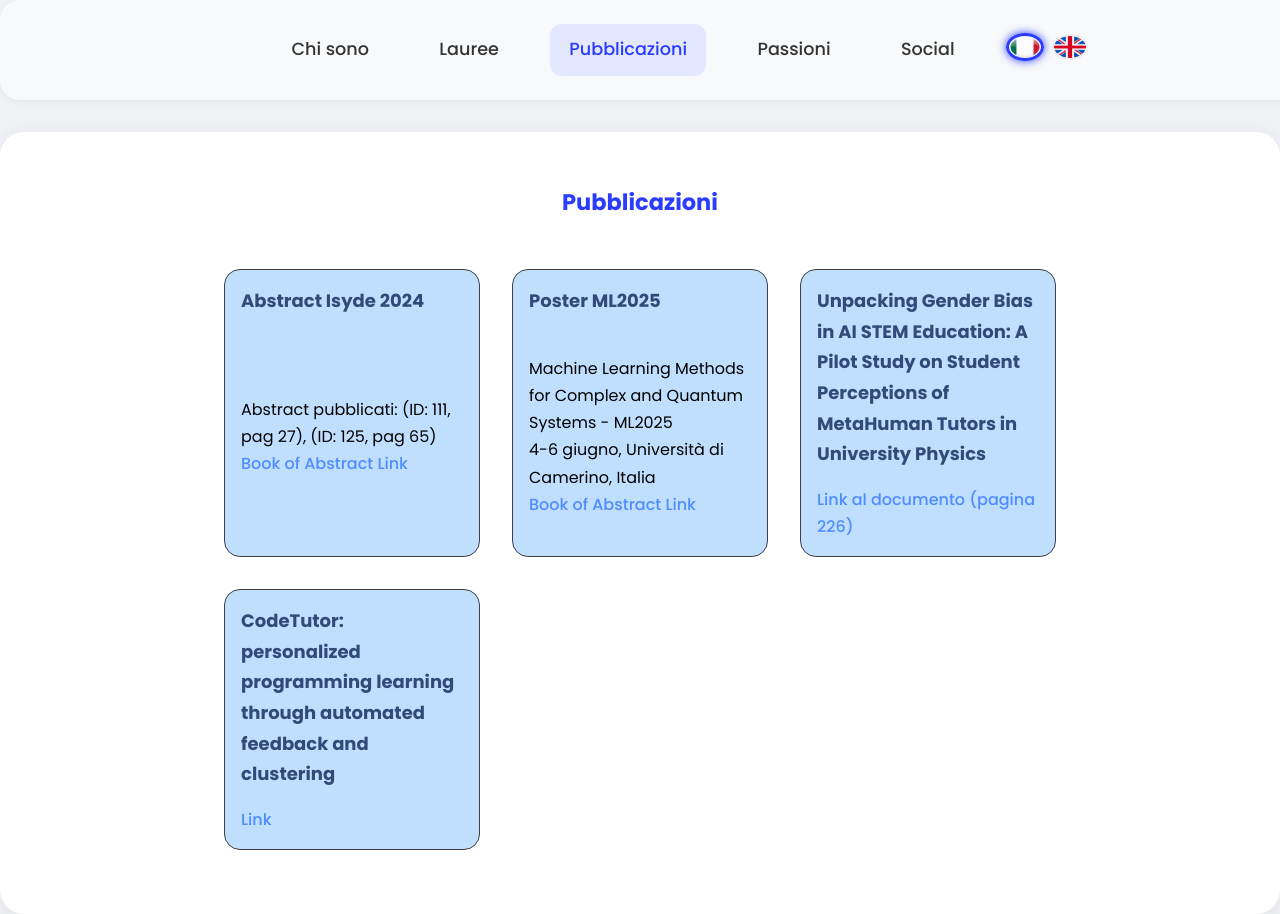
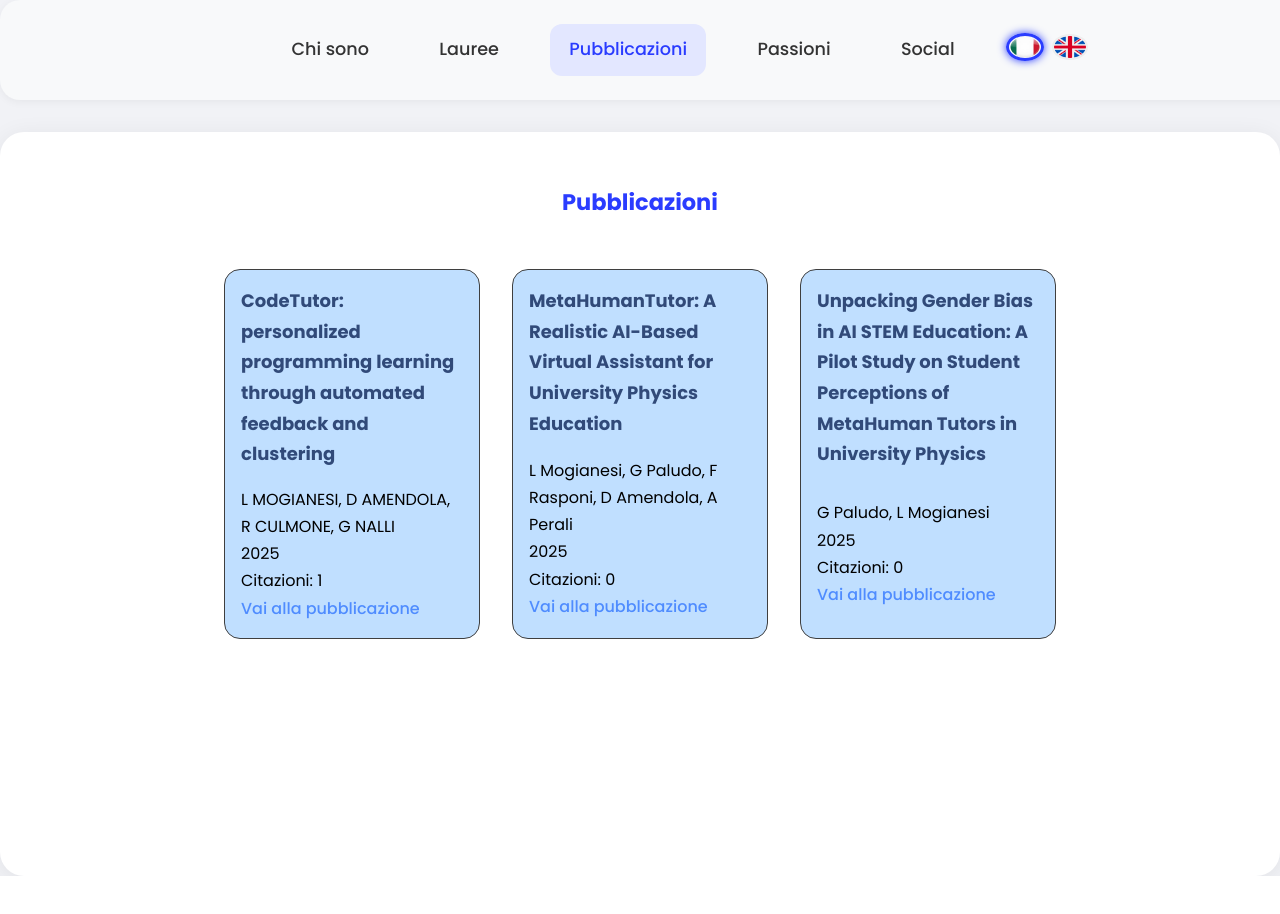
Before and after one commit to MetalGandix/mypersonalpageleomogia, a React (Vite) app: page /pubblicazioni in a window 1280 px wide. After the commit the page ends 876 px from the top, so only its background shows below. Built offline with nearby package versions, Linux system fonts and the light colour scheme.

Commit message:
Updated pubblications

```diff
--- /dev/null
+++ b/public/publications.json
@@ -0,0 +1,23 @@
+[
+  {
+    "title": "CodeTutor: personalized programming learning through automated feedback and clustering",
+    "authors": "L MOGIANESI, D AMENDOLA, R CULMONE, G NALLI",
+    "year": "2025",
+    "citations": 1,
+    "link": "https://scholar.google.com/citations?view_op=view_citation&hl=it&user=lzU_hFYAAAAJ&pagesize=100&citation_for_view=lzU_hFYAAAAJ:u5HHmVD_uO8C"
+  },
+  {
+    "title": "MetaHumanTutor: A Realistic AI-Based Virtual Assistant for University Physics Education",
+    "authors": "L Mogianesi, G Paludo, F Rasponi, D Amendola, A Perali",
+    "year": "2025",
+    "citations": null,
+    "link": "https://scholar.google.com/citations?view_op=view_citation&hl=it&user=lzU_hFYAAAAJ&pagesize=100&citation_for_view=lzU_hFYAAAAJ:d1gkVwhDpl0C"
+  },
+  {
+    "title": "Unpacking Gender Bias in AI STEM Education: A Pilot Study on Student Perceptions of MetaHuman Tutors in University Physics",
+    "authors": "G Paludo, L Mogianesi",
+    "year": "2025",
+    "citations": null,
+    "link": "https://scholar.google.com/citations?view_op=view_citation&hl=it&user=lzU_hFYAAAAJ&pagesize=100&citation_for_view=lzU_hFYAAAAJ:u-x6o8ySG0sC"
+  }
+]
--- a/src/components/Pubblicazioni.jsx
+++ b/src/components/Pubblicazioni.jsx
@@ -1,76 +1,65 @@
-import React from 'react';
+import React, { useEffect, useState } from "react";
 
 export default function Pubblicazioni({ lang }) {
-  const pubs = lang === 'it'
-    ? [
-        {
-          title: 'Abstract Isyde 2024',
-          content: <>
-            Abstract pubblicati: (ID: 111, pag 27), (ID: 125, pag 65)<br />
-            <a href="https://www.isyde.org/wp-content/uploads/2024/07/Book_OF_Abstracts_Isyde_2024.pdf" target="_blank" rel="noopener noreferrer" style={{color:'#4f8cff', fontWeight:'500'}}>Book of Abstract Link</a>
-          </>
-        },
-        {
-          title: 'Poster ML2025',
-          content: <>
-            Machine Learning Methods for Complex and Quantum Systems - ML2025<br />
-            4-6 giugno, Università di Camerino, Italia<br />
-            <a href="https://files.spazioweb.it/ca/e2/cae2d341-22f1-4545-8c56-74fe28e72bad.pdf" target="_blank" rel="noopener noreferrer" style={{color:'#4f8cff', fontWeight:'500'}}>Book of Abstract Link</a>
-          </>
-        },
-        {
-          title: 'Unpacking Gender Bias in AI STEM Education: A Pilot Study on Student Perceptions of MetaHuman Tutors in University Physics',
-          content: <>
-            <a href="https://www.iris.unina.it/retrieve/dff31a2a-c587-4330-b1ff-6d67d676bbc2/BOA_HELMETO_2025_con_ISBN_compressed.pdf#page=226" target="_blank" rel="noopener noreferrer" style={{color:'#4f8cff', fontWeight:'500'}}>Link al documento (pagina 226)</a>
-          </>
-        },
-        {
-          title: 'CodeTutor: personalized programming learning through automated feedback and clustering',
-          content: <>
-            <a href="https://www.researchgate.net/publication/396855126_CodeTutor_personalized_programming_learning_through_automated_feedback_and_clustering" target="_blank" rel="noopener noreferrer" style={{color:'#4f8cff', fontWeight:'500'}}>Link</a>
-          </>
-        }
-      ]
-    : [
-        {
-          title: 'Abstract Isyde 2024',
-          content: <>
-            Abstract published: (ID: 111, p. 27), (ID: 125, p. 65)<br />
-            <a href="https://www.isyde.org/wp-content/uploads/2024/07/Book_OF_Abstracts_Isyde_2024.pdf" target="_blank" rel="noopener noreferrer" style={{color:'#4f8cff', fontWeight:'500'}}>Book of Abstract Link</a>
-          </>
-        },
-        {
-          title: 'Poster ML2025',
-          content: <>
-            Machine Learning Methods for Complex and Quantum Systems - ML2025<br />
-            June 4-6, University of Camerino, Italy<br />
-            <a href="https://files.spazioweb.it/ca/e2/cae2d341-22f1-4545-8c56-74fe28e72bad.pdf" target="_blank" rel="noopener noreferrer" style={{color:'#4f8cff', fontWeight:'500'}}>Book of Abstract Link</a>
-          </>
-        },
-        {
-          title: 'Unpacking Gender Bias in AI STEM Education: A Pilot Study on Student Perceptions of MetaHuman Tutors in University Physics',
-          content: <>
-            <a href="https://www.iris.unina.it/retrieve/dff31a2a-c587-4330-b1ff-6d67d676bbc2/BOA_HELMETO_2025_con_ISBN_compressed.pdf#page=226" target="_blank" rel="noopener noreferrer" style={{color:'#4f8cff', fontWeight:'500'}}>Link to document (page 226)</a>
-          </>
-        },
-        {
-          title: 'CodeTutor: personalized programming learning through automated feedback and clustering',
-          content: <>
-            <a href="https://www.researchgate.net/publication/396855126_CodeTutor_personalized_programming_learning_through_automated_feedback_and_clustering" target="_blank" rel="noopener noreferrer" style={{color:'#4f8cff', fontWeight:'500'}}>Link</a>
-          </>
-        }
-      ];
+  const [publications, setPublications] = useState([]);
+  const [loading, setLoading] = useState(true);
+
+  useEffect(() => {
+    fetch("/publications.json")
+      .then((res) => res.json())
+      .then((data) => {
+        setPublications(data);
+        setLoading(false);
+      })
+      .catch((err) => {
+        console.error("Errore caricamento pubblicazioni:", err);
+        setLoading(false);
+      });
+  }, []);
+
   return (
     <>
-      <h2 style={{textAlign:'center'}}>{lang === 'it' ? 'Pubblicazioni' : 'Publications'}</h2>
+      <h2 style={{ textAlign: "center" }}>
+        {lang === "it" ? "Pubblicazioni" : "Publications"}
+      </h2>
+
+      {loading ? (
+        <p style={{ textAlign: "center" }}>
+          {lang === "it" ? "Caricamento..." : "Loading..."}
+        </p>
+      ) : (
         <div className="card-container">
-        {pubs.map((pub, idx) => (
+          {publications.map((pub, idx) => (
             <div className="card" key={idx}>
               <div className="card__title">{pub.title}</div>
-            <div className="card__content">{pub.content}</div>
+
+              <div className="card__content">
+                <div>{pub.authors}</div>
+
+                <div>
+                  {pub.year}
+                </div>
+
+                <div>
+                  {lang === "it" ? "Citazioni" : "Citations"}:{" "}
+                  {pub.citations ?? 0}
+                </div>
+
+                <a
+                  href={pub.link}
+                  target="_blank"
+                  rel="noopener noreferrer"
+                  style={{ color: "#4f8cff", fontWeight: "500" }}
+                >
+                  {lang === "it"
+                    ? "Vai alla pubblicazione"
+                    : "View publication"}
+                </a>
+              </div>
             </div>
           ))}
         </div>
+      )}
     </>
   );
 }
```
Also changed, not shown: 1 other file (tests, documents, lock files or other folders). Lines whose indentation alone changed are shown as unchanged.
